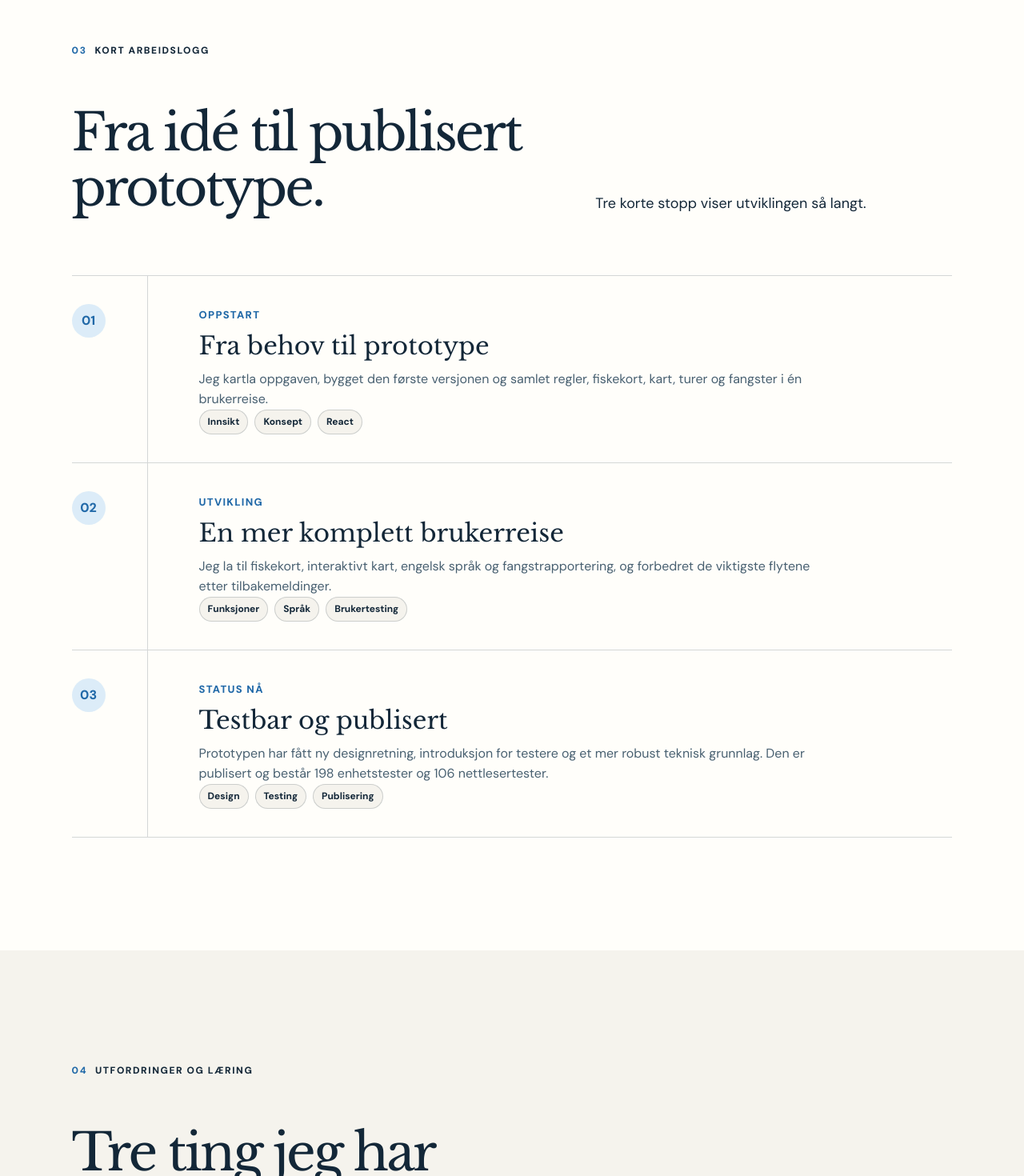
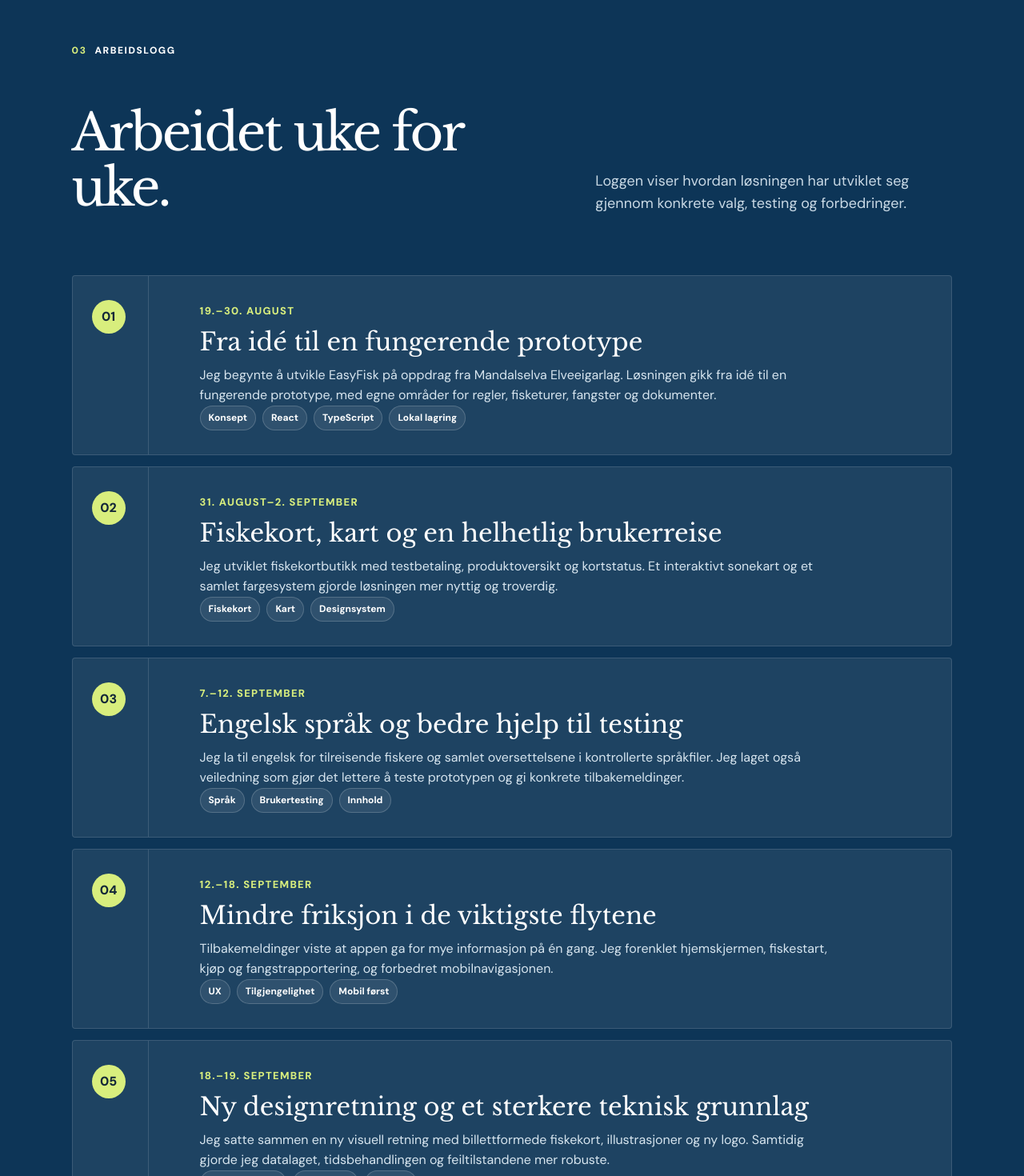
Before and after one commit to MarieHesseberg/Praksis, a Next.js app: page / in a window 1280 px wide. Shown: the part 3320-4790 px from the top of the page at 80% size. Built offline with nearby package versions, Linux system fonts and the light colour scheme.

Commit message:
Gjenopprett og fremhev den detaljerte arbeidsloggen

```diff
--- a/app/page.tsx
+++ b/app/page.tsx
@@ -1,21 +1,39 @@
 const logEntries = [
   {
-    date: 'Oppstart',
-    title: 'Fra behov til prototype',
-    text: 'Jeg kartla oppgaven, bygget den første versjonen og samlet regler, fiskekort, kart, turer og fangster i én brukerreise.',
-    tags: ['Innsikt', 'Konsept', 'React'],
+    date: '19.–30. august',
+    title: 'Fra idé til en fungerende prototype',
+    text: 'Jeg begynte å utvikle EasyFisk på oppdrag fra Mandalselva Elveeigarlag. Løsningen gikk fra idé til en fungerende prototype, med egne områder for regler, fisketurer, fangster og dokumenter.',
+    tags: ['Konsept', 'React', 'TypeScript', 'Lokal lagring'],
   },
   {
-    date: 'Utvikling',
-    title: 'En mer komplett brukerreise',
-    text: 'Jeg la til fiskekort, interaktivt kart, engelsk språk og fangstrapportering, og forbedret de viktigste flytene etter tilbakemeldinger.',
-    tags: ['Funksjoner', 'Språk', 'Brukertesting'],
+    date: '31. august–2. september',
+    title: 'Fiskekort, kart og en helhetlig brukerreise',
+    text: 'Jeg utviklet fiskekortbutikk med testbetaling, produktoversikt og kortstatus. Et interaktivt sonekart og et samlet fargesystem gjorde løsningen mer nyttig og troverdig.',
+    tags: ['Fiskekort', 'Kart', 'Designsystem'],
   },
   {
-    date: 'Status nå',
-    title: 'Testbar og publisert',
-    text: 'Prototypen har fått ny designretning, introduksjon for testere og et mer robust teknisk grunnlag. Den er publisert og består 198 enhetstester og 106 nettlesertester.',
-    tags: ['Design', 'Testing', 'Publisering'],
+    date: '7.–12. september',
+    title: 'Engelsk språk og bedre hjelp til testing',
+    text: 'Jeg la til engelsk for tilreisende fiskere og samlet oversettelsene i kontrollerte språkfiler. Jeg laget også veiledning som gjør det lettere å teste prototypen og gi konkrete tilbakemeldinger.',
+    tags: ['Språk', 'Brukertesting', 'Innhold'],
+  },
+  {
+    date: '12.–18. september',
+    title: 'Mindre friksjon i de viktigste flytene',
+    text: 'Tilbakemeldinger viste at appen ga for mye informasjon på én gang. Jeg forenklet hjemskjermen, fiskestart, kjøp og fangstrapportering, og forbedret mobilnavigasjonen.',
+    tags: ['UX', 'Tilgjengelighet', 'Mobil først'],
+  },
+  {
+    date: '18.–19. september',
+    title: 'Ny designretning og et sterkere teknisk grunnlag',
+    text: 'Jeg satte sammen en ny visuell retning med billettformede fiskekort, illustrasjoner og ny logo. Samtidig gjorde jeg datalaget, tidsbehandlingen og feiltilstandene mer robuste.',
+    tags: ['Produktdesign', 'Arkitektur', 'Testing'],
+  },
+  {
+    date: '19.–20. september',
+    title: 'Selvforklarende prototype og publisering',
+    text: 'Jeg laget en introduksjon som leder nye testere gjennom appen, tilpasset PC-visningen og gjorde prototypen klar for stabil publisering. Status er 198 enhetstester og 106 nettlesertester.',
+    tags: ['Onboarding', 'Dokumentasjon', 'Publisering'],
   },
 ];
 
@@ -70,8 +88,8 @@ export default function Home() {
       </section>
 
       <section className="section log-section" id="logg">
-        <div className="section-label"><span>03</span> Kort arbeidslogg</div>
-        <div className="section-heading"><h2>Fra idé til publisert prototype.</h2><p>Tre korte stopp viser utviklingen så langt.</p></div>
+        <div className="section-label"><span>03</span> Arbeidslogg</div>
+        <div className="section-heading"><h2>Arbeidet uke for uke.</h2><p>Loggen viser hvordan løsningen har utviklet seg gjennom konkrete valg, testing og forbedringer.</p></div>
         <div className="timeline">{logEntries.map((entry, index) => <article className="timeline-entry" key={entry.title}><div className="timeline-marker"><span>{String(index + 1).padStart(2, '0')}</span></div><div className="timeline-content"><time>{entry.date}</time><h3>{entry.title}</h3><p>{entry.text}</p><div className="tags">{entry.tags.map((tag) => <span key={tag}>{tag}</span>)}</div></div></article>)}</div>
       </section>
 
```
Also changed, not shown: app/globals.css.
